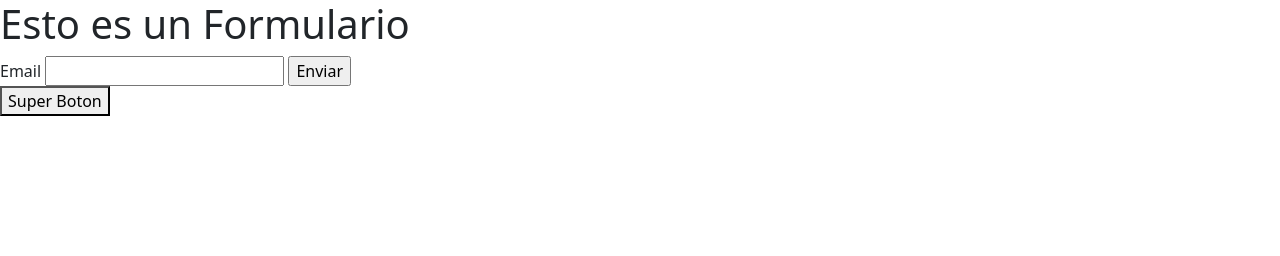
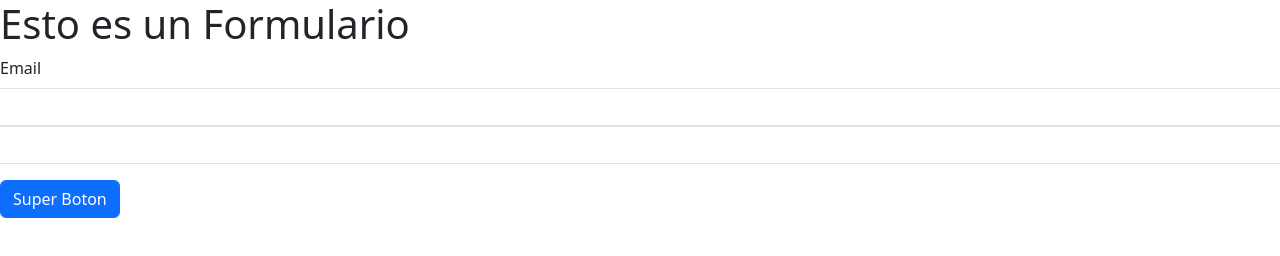
Before and after one commit to react-codo-a-codo/clase-02, a plain HTML site: page index.html in a window 1280 px wide. Drawn offline with nearby package versions, Linux system fonts and the light colour scheme.

Commit message:
Bootstrap aplicado al formulario

```diff
--- a/index.html
+++ b/index.html
@@ -12,14 +12,14 @@
 
 <body>
     <h1>Esto es un Formulario</h1>
-    <form action="">
-        <label for="email">Email</label>
-        <input type="email" name="" id="" />
-        <input type="submit" value="Enviar" />
+    <form action="" class="mb-3 row">
+        <label for="email" class="form-label">Email</label>
+        <input type=" email " name=" " id=" " class="form-control" />
+        <input type="submit " value="" class="form-control" />
     </form>
-    <button>Super Boton</button>
-    <script src="js/app.js"></script>
-    <script src="https://cdn.jsdelivr.net/npm/bootstrap@5.3.0-alpha1/dist/js/bootstrap.bundle.min.js" integrity="sha384-w76AqPfDkMBDXo30jS1Sgez6pr3x5MlQ1ZAGC+nuZB+EYdgRZgiwxhTBTkF7CXvN" crossorigin="anonymous"></script>
+    <button class="btn btn-primary mb-3">Super Boton</button>
+    <script src="js/app.js "></script>
+    <script src="https://cdn.jsdelivr.net/npm/bootstrap@5.3.0-alpha1/dist/js/bootstrap.bundle.min.js " integrity="sha384-w76AqPfDkMBDXo30jS1Sgez6pr3x5MlQ1ZAGC+nuZB+EYdgRZgiwxhTBTkF7CXvN " crossorigin="anonymous "></script>
 </body>
 
 </html>
```
